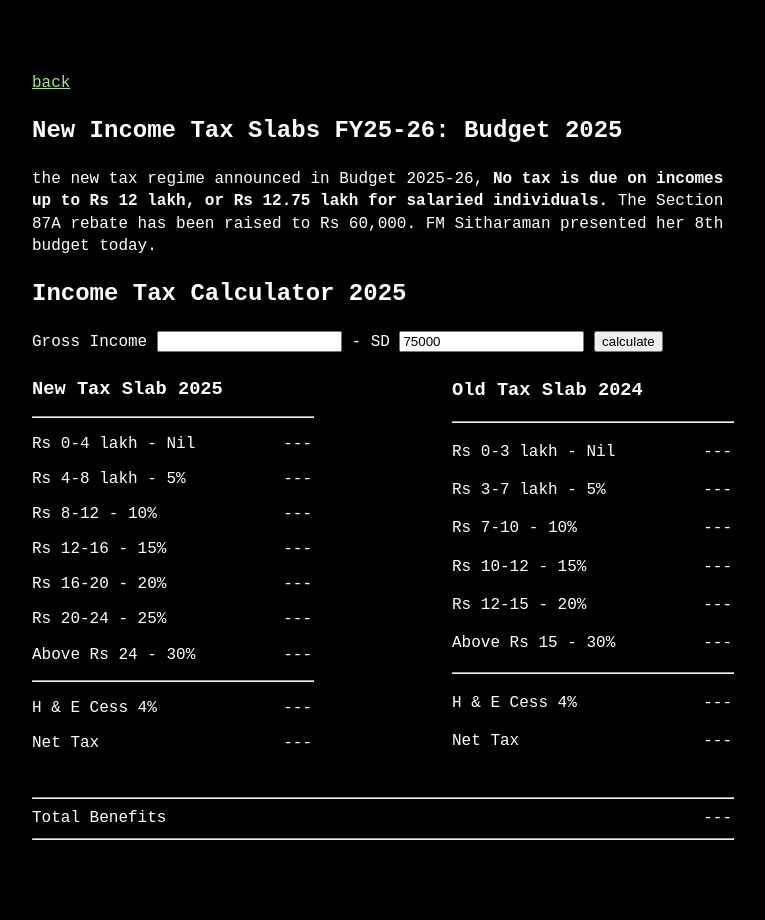
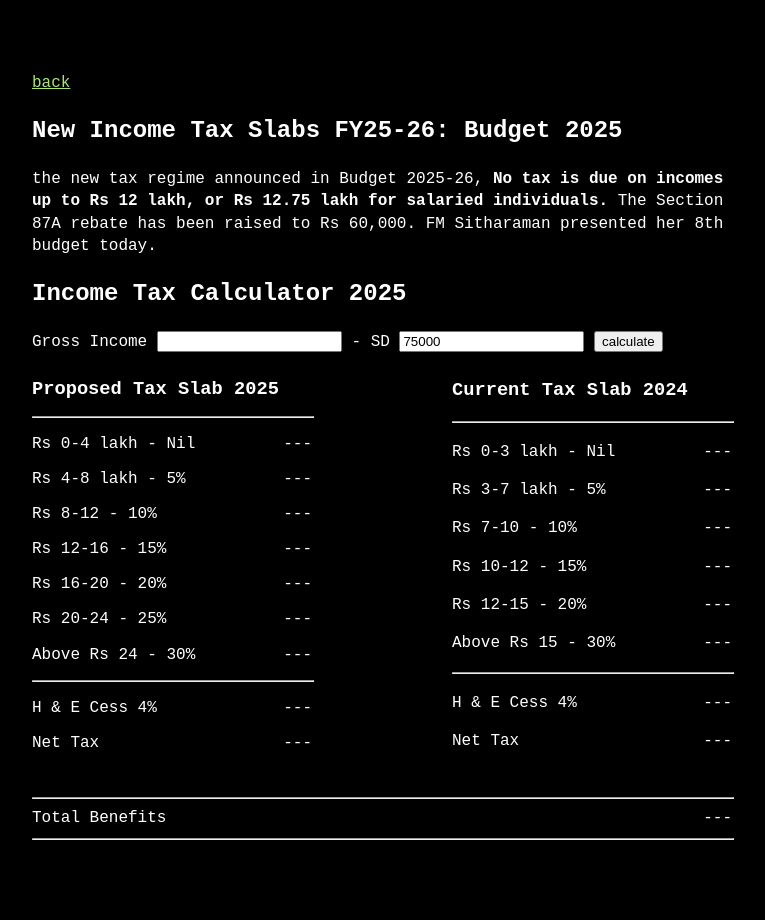
Before and after one commit to VallarasuS/Vallarasu.in, a Jekyll site: the page docs/r/tax-calculator.html, which Jekyll copies as it is, in a window 1280 px wide. Shown: the whole page, without its empty margins (258-1023 px from the left). Built offline with Jekyll 4.4.1, drawn with Linux system fonts in a browser that asks for light colours.

Commit message:
Update tax-calculator.html

```diff
--- a/docs/r/tax-calculator.html
+++ b/docs/r/tax-calculator.html
@@ -237,7 +237,7 @@
 
             <div class="flex-column" style="width: 40%;">
 
-                <h3 class="margin"> New Tax Slab 2025 </h3>
+                <h3 class="margin"> Proposed Tax Slab 2025 </h3>
 
                 <hr style="width: 100%;" />
 
@@ -292,7 +292,7 @@
 
             <div class="flex-column" style="width: 40%;">
 
-                <h3 class="margin"> Old Tax Slab 2024 </h3>
+                <h3 class="margin"> Current Tax Slab 2024 </h3>
 
                 <hr style="width: 100%;" />
 
```
